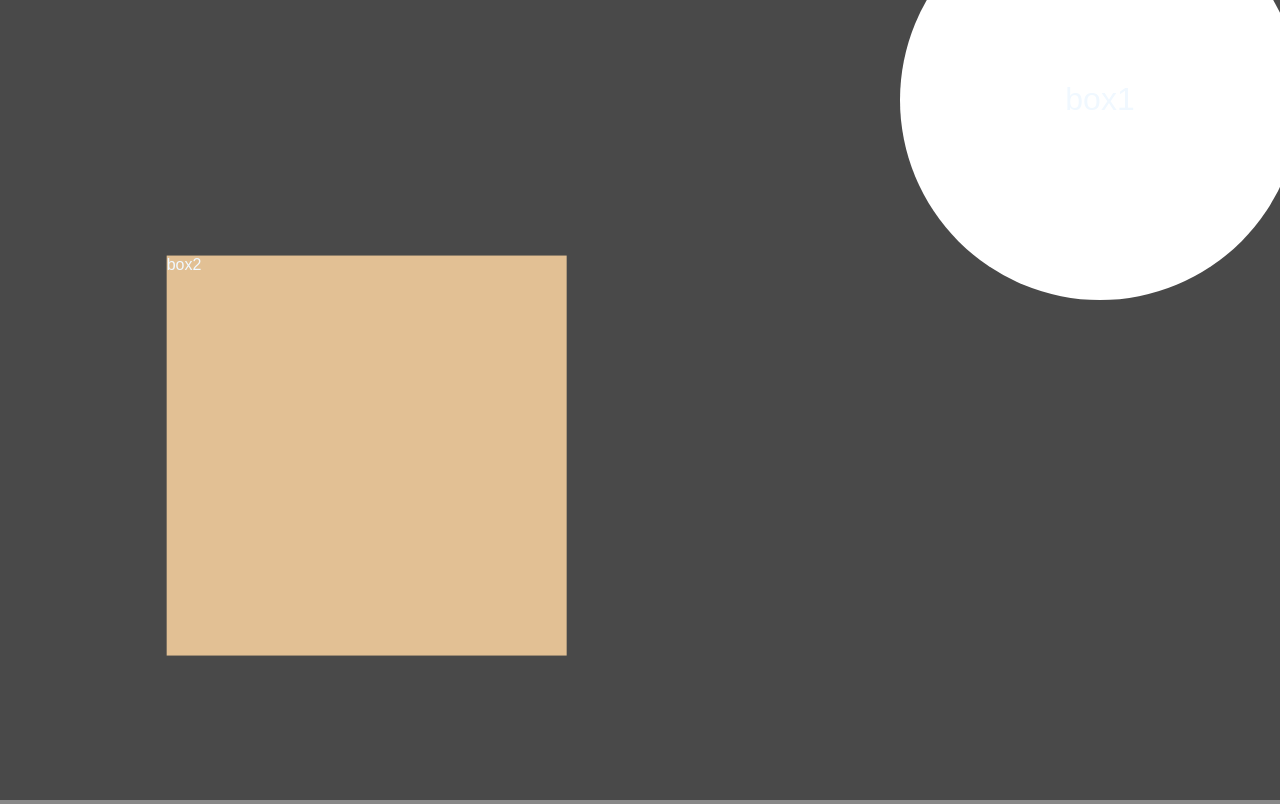
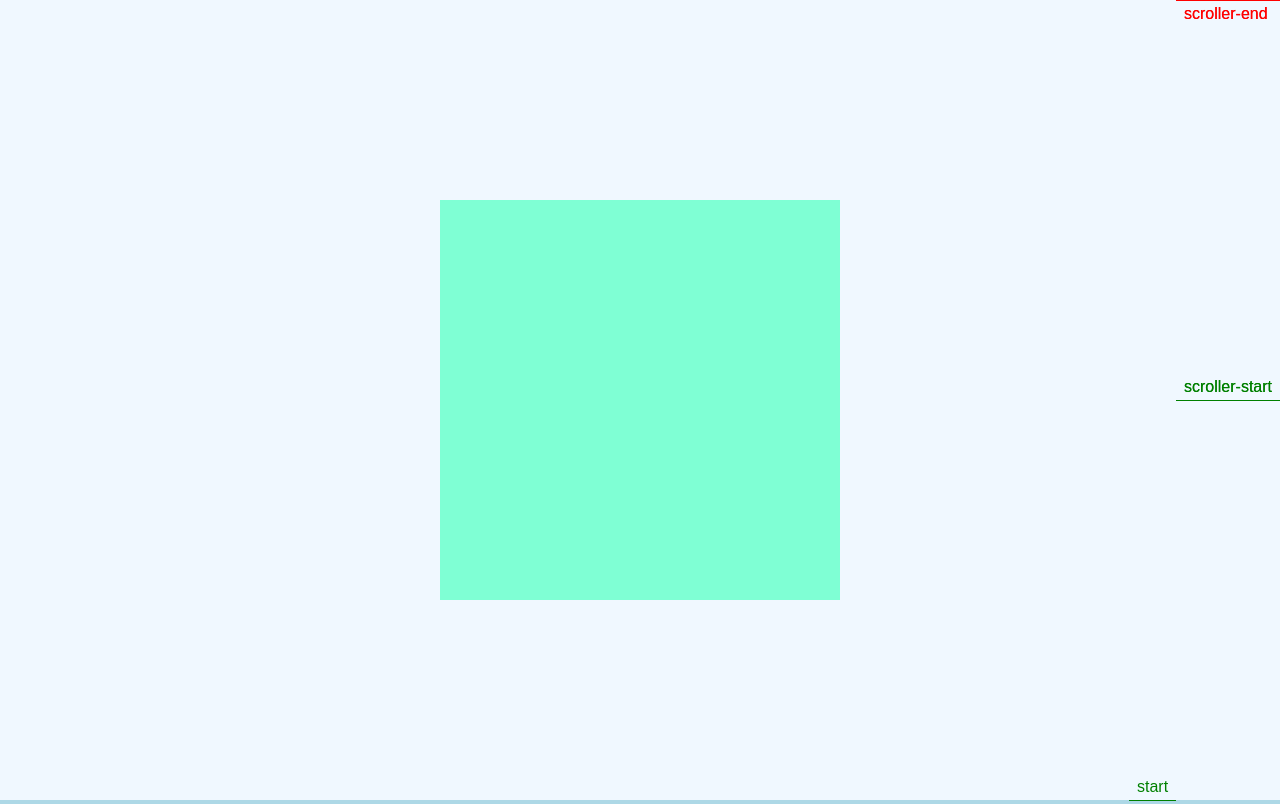
Before and after one commit to kirannjr11/grid, a plain HTML site: page index.html in a window 1280 px wide. Shown: the top 804 px of the page. Drawn offline with nearby package versions, Linux system fonts and the light colour scheme.

Commit message:
started scrollTrigger

```diff
--- a/index.html
+++ b/index.html
@@ -7,15 +7,15 @@
     <link rel="stylesheet" href="style.css" />
   </head>
   <body>
-<div class="box1">box1</div>
-<div class="box2">box2</div>
-<h1> i am kiran ghlae </h1>
-<h1> i am kiran ghlae </h1>
-<h1> i am kiran ghlae </h1>
-<h1> i am kiran ghlae </h1>
-<h1> i am kiran ghlae </h1>
-<h1> i am kiran ghlae </h1>
-<h1> i am kiran ghlae </h1>
+<div class="page1">
+    <div class="box"></div>
+</div>
+<div class="page2">
+     <div class="box"></div>
+</div>
+<div class="page3">
+     <div class="box"></div>
+</div>
 
     <script
       src="https://cdnjs.cloudflare.com/ajax/libs/gsap/3.13.0/gsap.min.js"
@@ -23,6 +23,7 @@
       crossorigin="anonymous"
       referrerpolicy="no-referrer"
     ></script>
+    <script src="https://cdnjs.cloudflare.com/ajax/libs/gsap/3.13.0/ScrollTrigger.min.js" integrity="sha512-P2IDYZfqSwjcSjX0BKeNhwRUH8zRPGlgcWl5n6gBLzdi4Y5/0O4zaXrtO4K9TZK6Hn1BenYpKowuCavNandERg==" crossorigin="anonymous" referrerpolicy="no-referrer"></script>
     <script src="script.js"></script>
   </body>
 </html>
--- a/script.js
+++ b/script.js
@@ -1,30 +1,44 @@
-var tl = gsap.timeline();
+gsap.from(".page1 .box", {
+  scale: 2,
+  duration: 3,
+  delay: 2,
 
-tl.to(".box1", {
-x:1000,
-duration: 3,
-backgroundColor: "white",
-height:"200px",
-width:"200px",
-rotate:360,
-borderRadius: "50%",
-scale:2,
+  backgroundColor: "pink",
+  rotate: 360,
+  yoyo: true,
+  borderRadius: "50%",
+});
 
-yoyo: true
+gsap.from(".page2 .box", {
+  scale: 2,
+  duration: 3,
 
-})
+  backgroundColor: "pink",
+  rotate: 360,
+  yoyo: true,
+  borderRadius: "80%",
+  scrollTrigger: {
+    trigger: ".page2 .box",
+    scroller: "body",
+    markers: true,
+    start: "top 50%",
+  },
+});
 
-tl.from(".box2", {
-x:1500,
-y: 500,
-duration: 3,
-backgroundColor: "white",
+gsap.from(".page3 .box", {
+  scale: 2,
+  duration: 3,
 
-})
 
-tl.from("h1", {
-    opacity: 0,
-    duration:1,
-    y:30,
-    stagger:1
-})
+  backgroundColor: "pink",
+  rotate: 360,
+  yoyo: true,
+  borderRadius: "50%",
+
+  scrollTrigger: {
+    trigger: ".page3 .box",
+    scrolller: "body",
+    markers: "true",
+    start: "top 50%",
+  },
+});
--- a/style.css
+++ b/style.css
@@ -15,18 +15,35 @@
 }
 
 
-.box1 {
-    display: flex;
-    height: 400px;
-    width: 400px;
-    background-color: burlywood;
-    align-items: center;
-    justify-content: center;
-
+.page1{
+height:100%;
+width:100%;
+background-color: aliceblue;
+display: flex;
+align-items: center;
+justify-content: center;
 }
 
-.box2 {
-    height: 400px;
-    width: 400px;
-    background-color: burlywood;
+.page2{
+height:100%;
+width:100%;
+background-color:lightblue;
+display: flex;
+align-items: center;
+justify-content: center;
 }
+
+.page3{
+height:100%;
+width:100%;
+background-color:beige;
+display: flex;
+align-items: center;
+justify-content: center;
+}
+
+.box{
+    height:400px;
+    width:400px;
+    background-color: aquamarine;
+}
```
